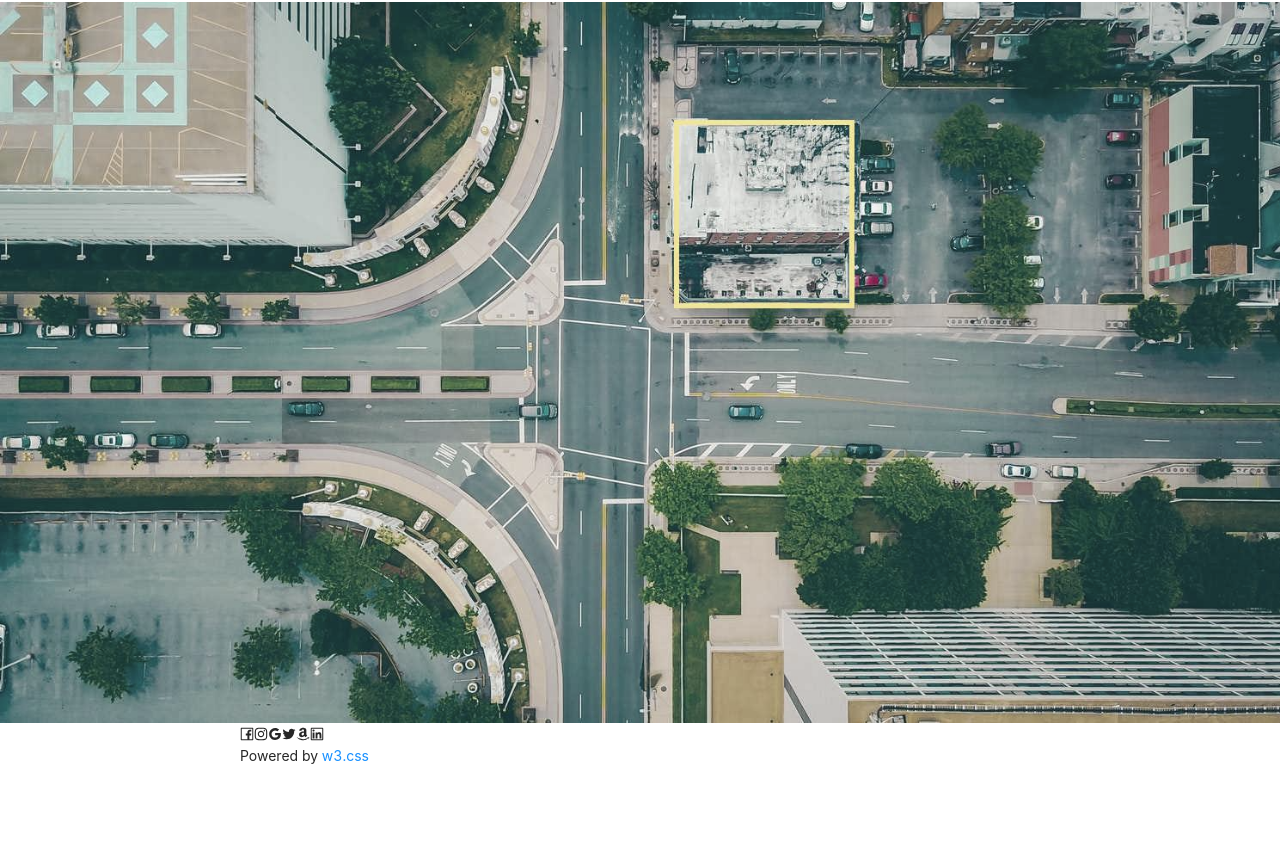
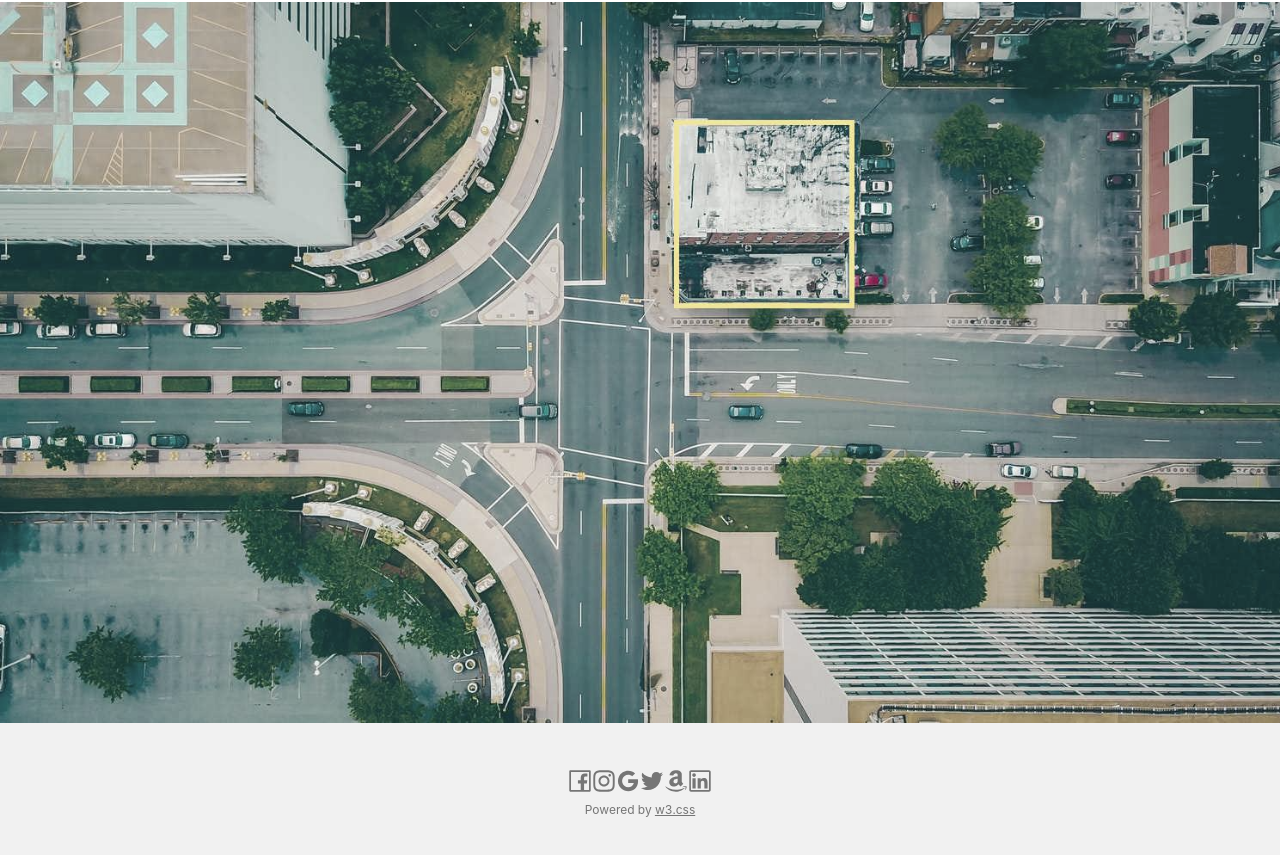
Before and after one commit to ravindrakumarkumawat/event-landing-page, a React (Create React App) app: page / in a window 1280 px wide. Shown: the part 2316-3171 px from the top of the page. Before the commit the page ends 3097 px from the top, so only its background shows below. Built offline with nearby package versions, Linux system fonts and the light colour scheme.

Commit message:
added the footer

```diff
--- /dev/null
+++ b/src/components/Footer/Footer.css
@@ -0,0 +1,31 @@
+.footer {
+  display: flex;
+
+  flex-direction: column;
+  justify-content: center;
+  align-items: center;
+
+  font-size: 1.5rem;
+  color: #757575;
+
+  margin-top: 2.5rem;
+  margin-bottom: 2rem;
+}
+
+.footer p {
+  font-size: 12px;
+}
+
+.footer a {
+  text-decoration: underline;
+  color: #757575;
+}
+
+.icon-list .anticon svg[Attributes Style]{
+  width: 30px !important;
+  height: 30px !important;
+}
+
+.bg-grey {
+  background-color: #f1f1f1;
+}
--- a/src/components/Footer/index.js
+++ b/src/components/Footer/index.js
@@ -1,9 +1,11 @@
 import React from 'react'
 import { AmazonOutlined, FacebookOutlined, GoogleOutlined, InstagramOutlined, LinkedinOutlined, TwitterOutlined } from '@ant-design/icons';
-import RowLayout from '../Layout/RowLayout';
+import RowLayout from '../Layout/RowLayout'
+import './Footer.css'
 
 const Footer = () => {
   return (
+    <div className="bg-grey">
       <RowLayout>
         <div className="footer">
           <div className="icons-list">
@@ -19,6 +21,7 @@ const Footer = () => {
           </div>
         </div>
       </RowLayout>
+    </div>
   )
 }
 
```
Lines whose indentation alone changed are shown as unchanged.
